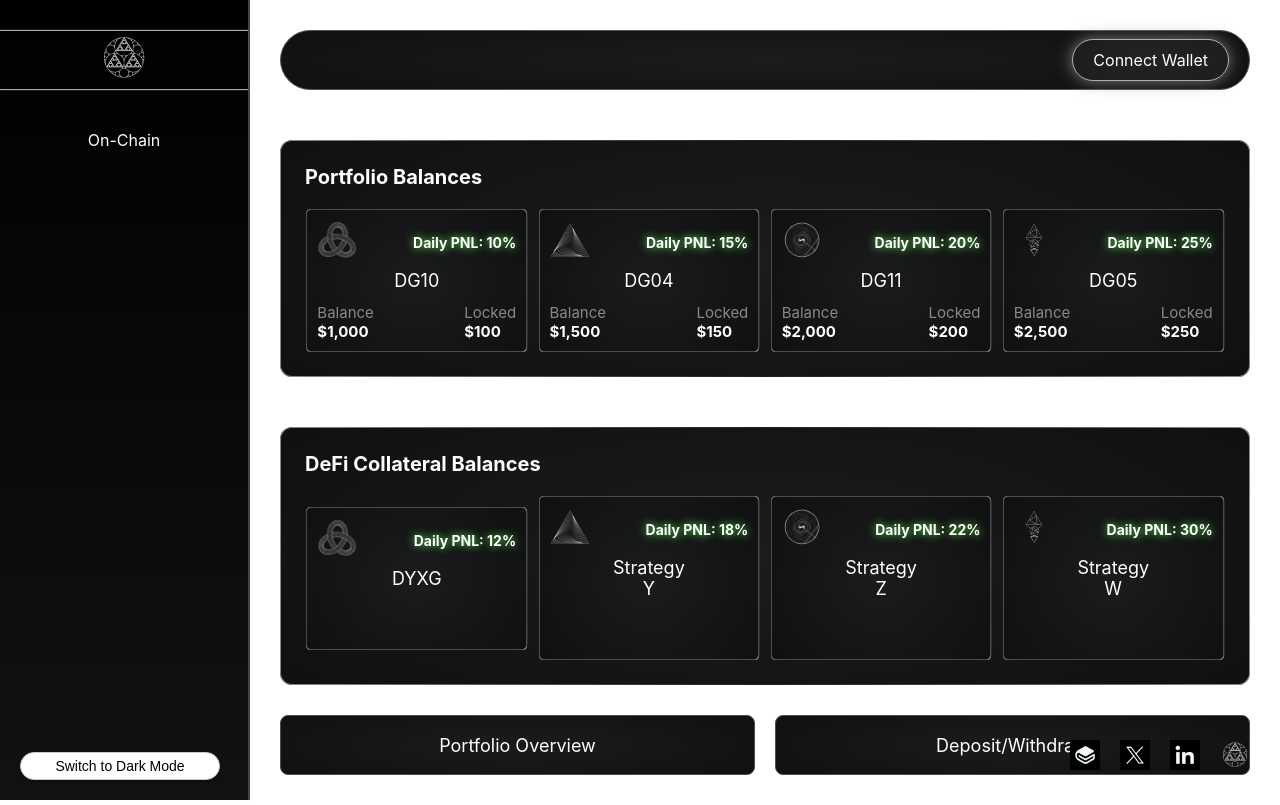
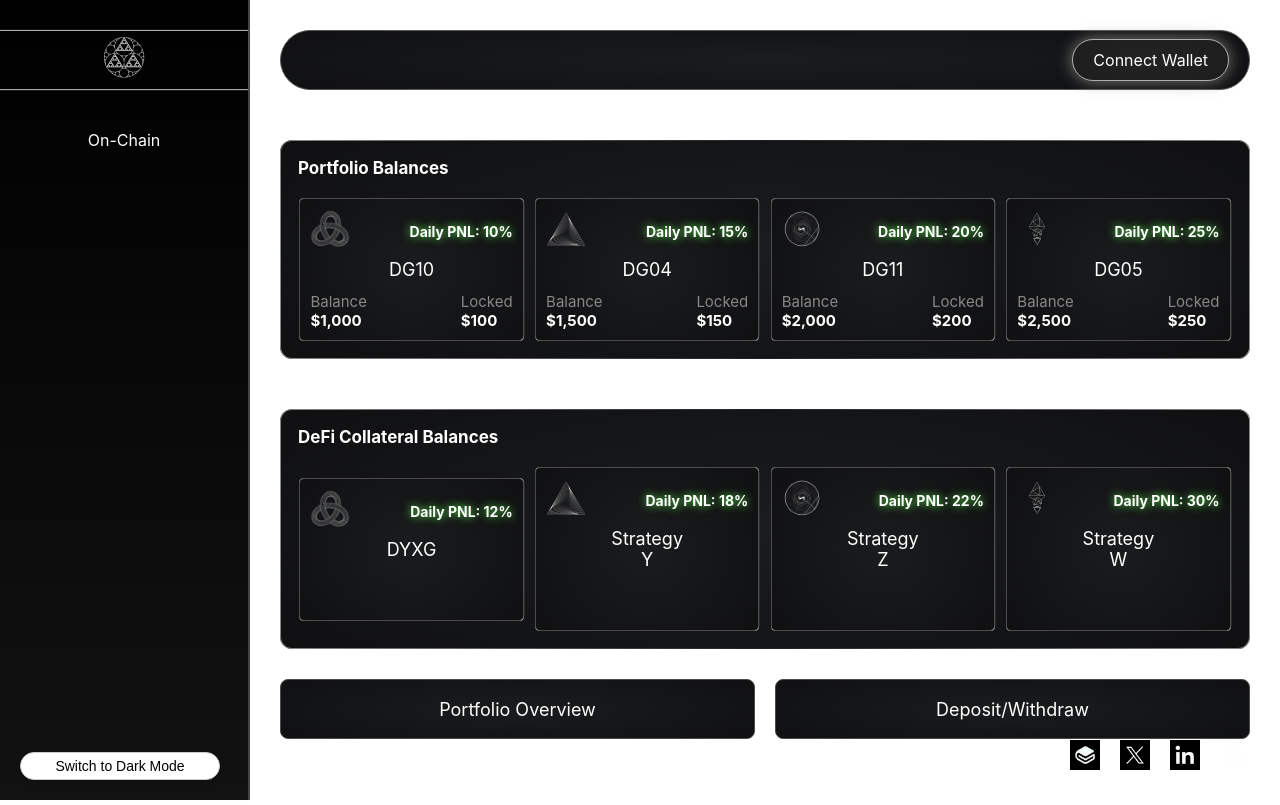
Before and after one commit to danish0501/Devine-Group, a React (Create React App) app: page /portfolio in a window 1280 px wide. Built offline with nearby package versions, Linux system fonts and the light colour scheme.

Commit message:
Update Portfolio.css

```diff
--- a/src/components/Portfolio/Portfolio.css
+++ b/src/components/Portfolio/Portfolio.css
@@ -54,7 +54,7 @@
     position: relative; /* Needed for pseudo-element */
     background: radial-gradient(150% 200% at 50% 50%, rgba(218, 227, 242, 0.12) 0%, rgba(102, 122, 155, 0) 100%), #000;
     border-radius: 12px;
-    padding: 25px;
+    padding: 18px;
     width: 100%;
     display: flex;
     flex-direction: column;
@@ -85,7 +85,7 @@
 
 
 .portfolio-box h2 {
-    font-size: 20px;
+    font-size: 17px;
     color: #FFF;
     margin-bottom: 20px;
     font-weight: bold;
```
